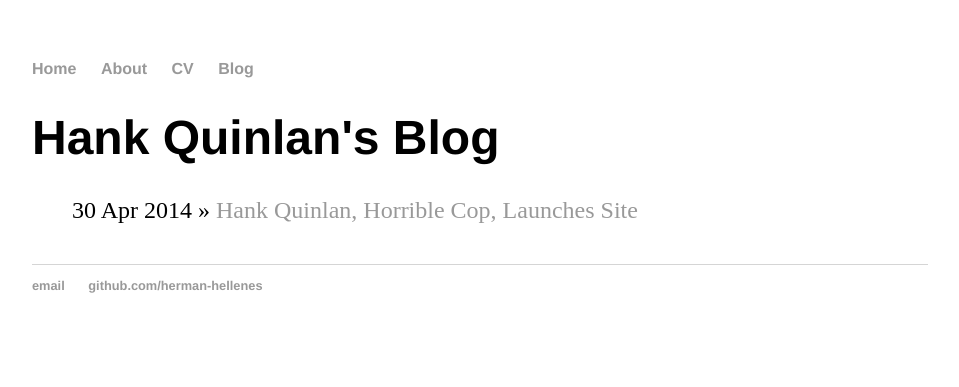
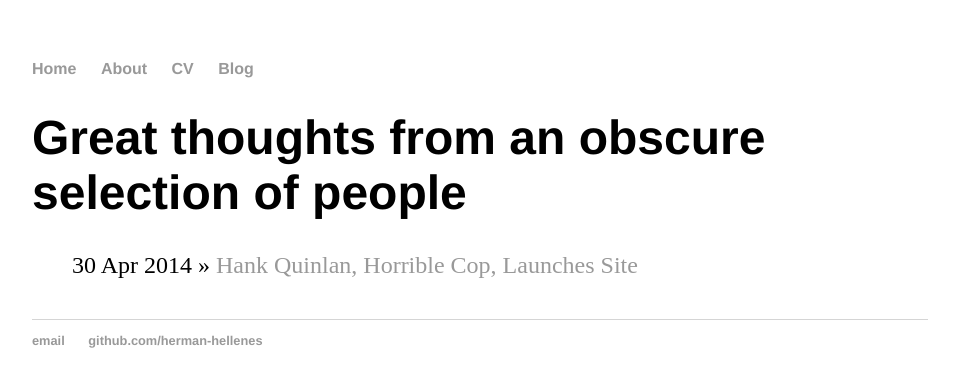
Before and after one commit to herman-hellenes/herman-hellenes.github.io, a Jekyll site: the page built from blog/index.html, in a window 1280 px wide. Shown: the top 387 px of the page, without its empty margins (160-1119 px from the left). Built offline with Jekyll 4.4.1, drawn with Linux system fonts in a browser that asks for light colours.

Commit message:
Update index.html

```diff
--- a/blog/index.html
+++ b/blog/index.html
@@ -1,6 +1,6 @@
 ---
 layout: default
-title: Hank Quinlan's Blog
+title: Great thoughts from an obscure selection of people
 ---
 	<h1>{{ page.title }}</h1>
 	<ul class="posts">
```
